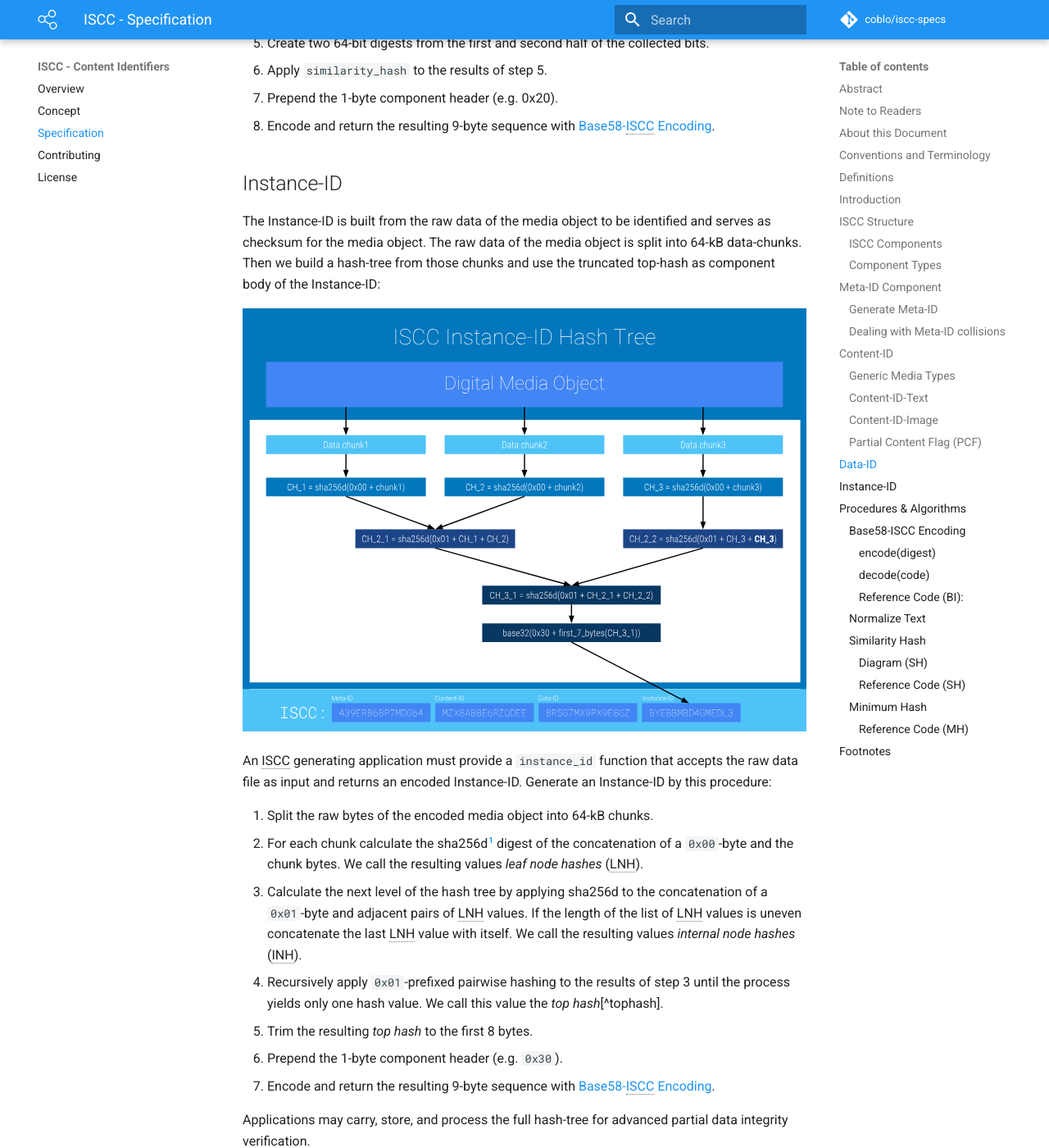
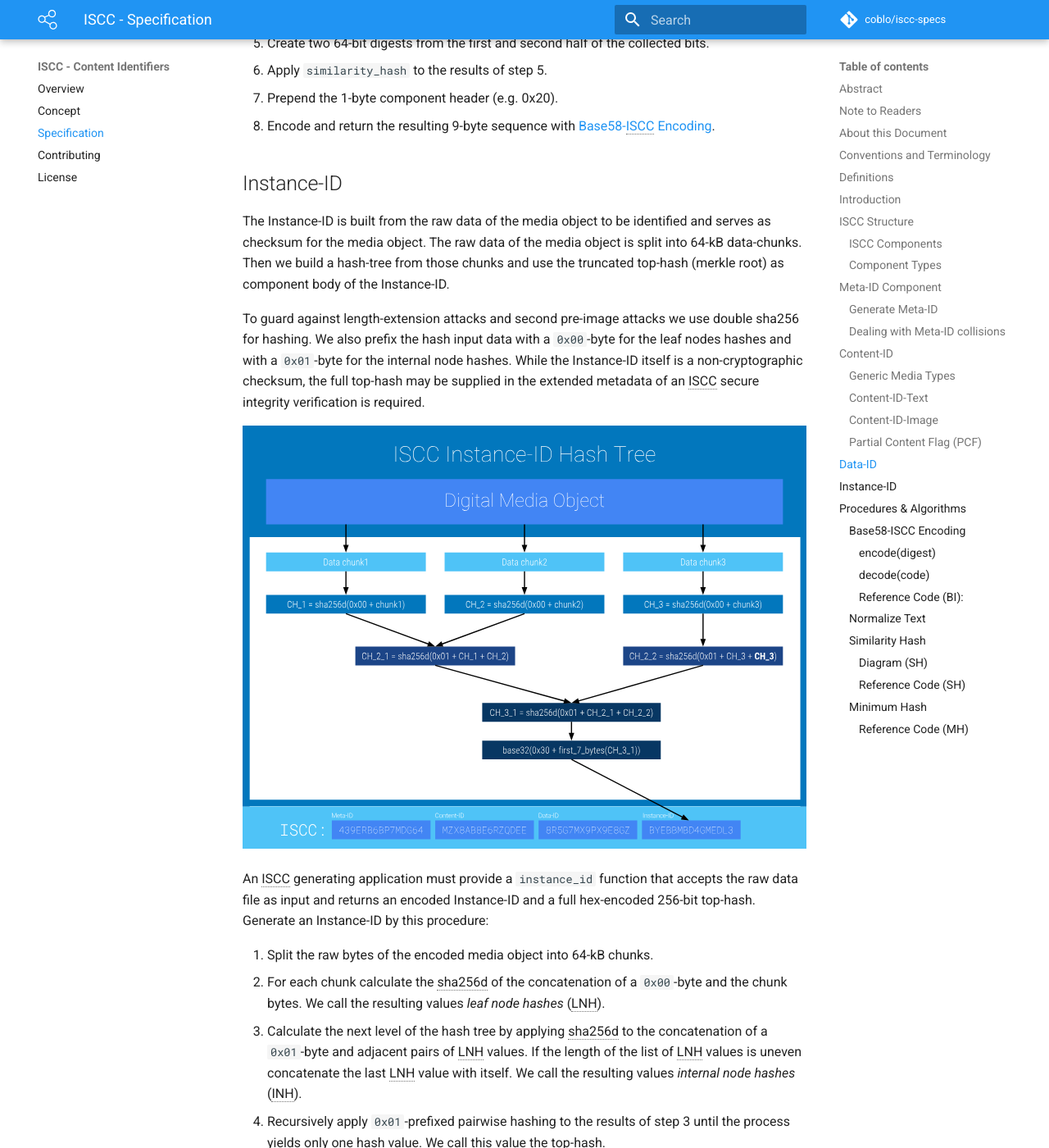
Before and after one commit to iscc/iscc-specs, an MkDocs documentation site: the page built from docs/specification.md, in a window 1280 px wide and 1400 px high, scrolled down 10080 px. Shown: the whole window at 82% size. Built offline with MkDocs 1.6.1 and Material for MkDocs 9.7.7, drawn with Linux system fonts in a browser that asks for light colours; comment, search, counter and statistics services are not loaded; old or Windows-style settings are respelled for this version of MkDocs; some of the changed text lies outside the part shown.

Commit message:
Tune Instance-ID

````diff
--- a/docs/specification.md
+++ b/docs/specification.md
@@ -239,21 +239,25 @@
 
 ## Instance-ID
 
-The Instance-ID is built from the raw data of the media object to be identified and serves as checksum for the media object. The raw data of the media object is split into 64-kB data-chunks. Then we build a hash-tree from those chunks and use the truncated top-hash as component body of the Instance-ID:
+The Instance-ID is built from the raw data of the media object to be identified and serves as checksum for the media object. The raw data of the media object is split into 64-kB data-chunks. Then we build a hash-tree from those chunks and use the truncated top-hash (merkle root) as component body of the Instance-ID.
+
+To guard against length-extension attacks and second pre-image attacks we use double sha256 for hashing. We also prefix the hash input data with a `0x00`-byte for the leaf nodes hashes and with a `0x01`-byte for the  internal node hashes. While the Instance-ID itself is a non-cryptographic checksum, the full top-hash may be supplied in the extended metadata of an ISCC secure integrity verification is required.
 
 ![iscc-creation-instance-id](images/iscc-creation-instance-id.svg)
 
-An ISCC generating application must provide a `instance_id` function that accepts the raw data file as input and returns an encoded Instance-ID. Generate an Instance-ID by this procedure:
+An ISCC generating application must provide a `instance_id` function that accepts the raw data file as input and returns an encoded Instance-ID and a full hex-encoded 256-bit top-hash. Generate an Instance-ID by this procedure:
 
 1. Split the raw bytes of the encoded media object into 64-kB chunks.
-2. For each chunk calculate the sha256d[^sha256d] digest of the concatenation of a `0x00`-byte and the chunk bytes. We call the resulting values *leaf node hashes* (LNH).
+2. For each chunk calculate the sha256d of the concatenation of a `0x00`-byte and the chunk bytes. We call the resulting values *leaf node hashes* (LNH).
 3. Calculate the next level of the hash tree by applying sha256d to the concatenation of a `0x01`-byte and adjacent pairs of LNH values. If the length of the list of LNH values is uneven concatenate the last LNH value with itself. We call the resulting values *internal node hashes* (INH).
-4. Recursively apply `0x01`-prefixed pairwise hashing to the results of  step 3 until the process yields only one hash value. We call this value the *top hash*[^tophash].
+4. Recursively apply `0x01`-prefixed pairwise hashing to the results of  step 3 until the process yields only one hash value. We call this value the top-hash.
 5. Trim the resulting *top hash* to the first 8 bytes.
 6. Prepend the 1-byte component header (e.g. `0x30`).
-7. Encode and return the resulting 9-byte sequence with [Base58-ISCC Encoding](#base58-iscc-encoding).
+7. Encode resulting 9-byte sequence with [Base58-ISCC Encoding](#base58-iscc-encoding) to an Instance-ID Code
+8. Hex-Encode the *top hash*
+9. Return the Intance-ID and the hex-encoded top-hash
 
-Applications may carry, store, and process the full hash-tree for advanced partial data integrity verification.
+Applications may carry, store, and process the leaf node hashes or even the full hash-tree for advanced streaming data identification or partial data integrity verification.
 
 ## Procedures & Algorithms
 
@@ -385,9 +389,7 @@
     return hashvalues
 ```
 
-## Footnotes
 
-[^sha256d]: **Instance-ID data integrity:**  To guard against length-extension attacks and second pre-image attacks we use double sha256 for hashing. We also prefix the hash input data with a `0x00`-byte for the leaf nodes hashes and with a `0x01`-byte for the  internal node hashes.
 
 *[CDC]: Content defined chunking
 
@@ -411,10 +413,12 @@
 
 *[PCF]: Partial Content Flag
 
-*[LNH]: Leaf Node Hash
+*[LNH]: Leaf Node Hash - A hash of a data-chunk.
 
-*[INH]: Internal Node Hash
+*[INH]: Internal Node Hash - A hash of concatenated hashes in a hash-tree.
 
 *[character]: A character is defined as one Unicode code point
 
+*[sha256d]: Double SHA256
+
 [#Charikar2002]:  http://dx.doi.org/10.1145/509907.509965 "Charikar, M.S., 2002, May. Similarity estimation techniques from rounding algorithms. In Proceedings of the thiry-fourth annual ACM symposium on Theory of computing (pp. 380-388). ACM."
````
Also changed, not shown: 2 other files.
